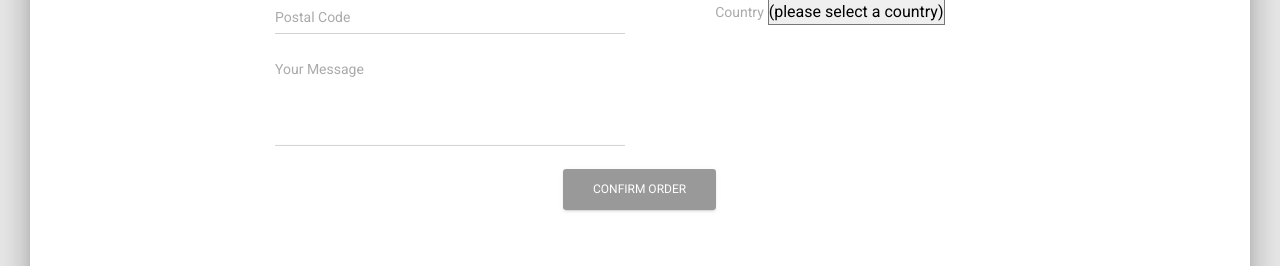
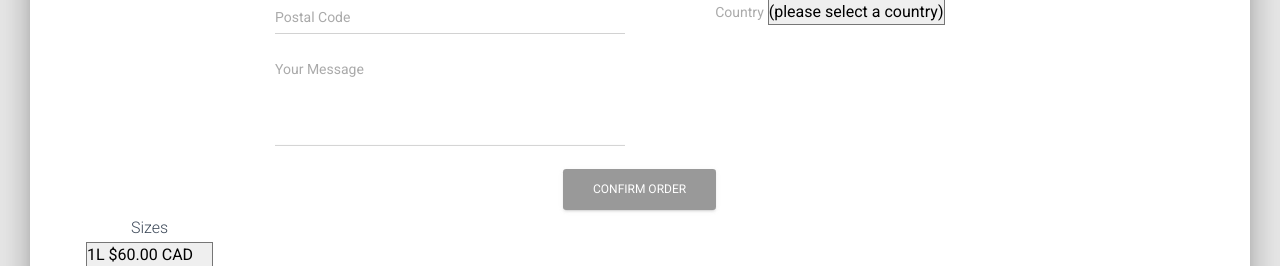
Before and after one commit to matchpik/urban-barrel, a PHP site: page /order-a-barrel.html in a window 1280 px wide. Shown: the part 2282-2548 px from the top of the page. Run offline with PHP 8.4, Linux system fonts and the light colour scheme; some libraries are stand-ins or nearby versions.

Commit message:
added paypal button to order-a-barrel.html site

```diff
--- a/order-a-barrel.html
+++ b/order-a-barrel.html
@@ -56,6 +56,8 @@ if (isset($_POST['submit'])){
     <link rel="stylesheet" type="text/css" href="https://fonts.googleapis.com/css?family=Roboto:300,400,500,700|Roboto+Slab:400,700|Material+Icons" />
     <link rel="stylesheet" href="https://maxcdn.bootstrapcdn.com/font-awesome/latest/css/font-awesome.min.css" />
     <link rel="stylesheet" href="../assets/css/material-kit.css?v=2.0.0">
+    <!-- PayPal -->
+    <script src="https://www.paypalobjects.com/api/checkout.js"></script>
     </head>
 
 
@@ -312,6 +314,63 @@ if (isset($_POST['submit'])){
       </div>
       <button type="submit" class="btn btn-default">Confirm Order</button>
     </form>
+    <div id="paypal-button"></div>
+
+  <script>
+    paypal.Button.render({
+      env: 'production', // Or 'sandbox',
+
+      commit: true, // Show a 'Pay Now' button
+
+      style: {
+        color: 'gold',
+        size: 'small'
+      },
+
+      payment: function(data, actions) {
+        /*
+         * Set up the payment here
+         */
+      },
+
+      onAuthorize: function(data, actions) {
+        /*
+         * Execute the payment here
+         */
+      },
+
+      onCancel: function(data, actions) {
+        /*
+         * Buyer cancelled the payment
+         */
+      },
+
+      onError: function(err) {
+        /*
+         * An error occurred during the transaction
+         */
+      }
+    }, '#paypal-button');
+  </script>
+  <form action="https://www.paypal.com/cgi-bin/webscr" method="post" target="_top">
+    <input type="hidden" name="cmd" value="_s-xclick">
+    <input type="hidden" name="hosted_button_id" value="DYMK96RVXNNU6">
+      <table>
+        <tr><td><input type="hidden" name="on0" value="Sizes">Sizes</td></tr><tr><td><select name="os0">
+          <option value="1L">1L $60.00 CAD</option>
+          <option value="2L">2L $80.00 CAD</option>
+          <option value="3L">3L $95.00 CAD</option>
+          <option value="5L">5L $125.00 CAD</option>
+          <option value="10L">10L $150.00 CAD</option>
+          <option value="20L">20L $175.00 CAD</option>
+        </select> </td></tr>
+      </table>
+    <input type="hidden" name="currency_code" value="CAD">
+    <input type="image" src="https://www.paypalobjects.com/en_US/i/btn/btn_buynowCC_LG.gif" border="0" name="submit" alt="PayPal - The safer, easier way to pay online!">
+    <img alt="" border="0" src="https://www.paypalobjects.com/en_US/i/scr/pixel.gif" width="1" height="1">
+  </form>
+
+
   </div>
 </div>
 
@@ -344,5 +403,6 @@ if (isset($_POST['submit'])){
     <script src="../assets/js/plugins/bootstrap-datetimepicker.min.js"></script>
     <!--  Plugin for the Sliders, full documentation here: http://refreshless.com/nouislider/ -->
     <script src="../assets/js/plugins/nouislider.min.js"></script>
+    <!-- PayPal script -->
   </body>
 </html>
--- a/order-a-barrel.php
+++ b/order-a-barrel.php
@@ -344,5 +344,7 @@ if (isset($_POST['submit'])){
     <script src="../assets/js/plugins/bootstrap-datetimepicker.min.js"></script>
     <!--  Plugin for the Sliders, full documentation here: http://refreshless.com/nouislider/ -->
     <script src="../assets/js/plugins/nouislider.min.js"></script>
+    <!-- PayPal script -->
+    <script src="https://www.paypalobjects.com/api/checkout.js"></script>
   </body>
 </html>
```
Also changed, not shown: 1 other file.
